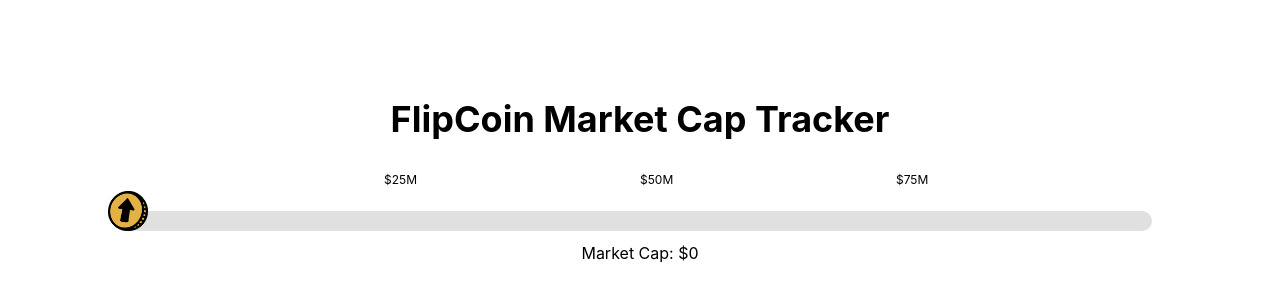
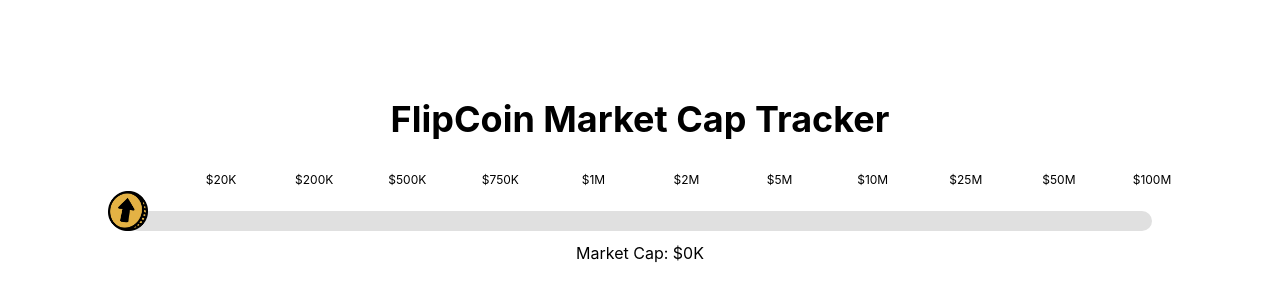
Before and after one commit to Dyligentlydone/flipcoin, a React (Vite) app in the folder frontend/: page /main in a window 1280 px wide. Shown: the part 198-498 px from the top of the page. Built offline with nearby package versions, Linux system fonts and the light colour scheme; no server answers.

Commit message:
Update market cap tracker with dynamic checkpoints and improved scaling

```diff
--- a/frontend/src/components/FlipCoinTracker.tsx
+++ b/frontend/src/components/FlipCoinTracker.tsx
@@ -8,7 +8,26 @@ const MAX_MARKET_CAP = 100_000_000; // $100M target for progress bar
 
 function FlipCoinTracker() {
   const [marketCap, setMarketCap] = useState(0);
-  const progress = Math.min((marketCap / MAX_MARKET_CAP) * 100, 100);
+  const checkpoints = [
+    20000, // 20K
+    200000, // 200K
+    500000, // 500K
+    750000, // 750K
+    1000000, // 1M
+    2000000, // 2M
+    5000000, // 5M
+    10000000, // 10M
+    25000000, // 25M
+    50000000, // 50M
+    100000000, // 100M
+  ];
+
+  // Find the next checkpoint
+  const nextCheckpoint = checkpoints.find(cp => cp > marketCap) || checkpoints[checkpoints.length - 1];
+  const prevCheckpoint = checkpoints[checkpoints.findIndex(cp => cp > marketCap) - 1] || 0;
+
+  // Calculate progress relative to current range
+  const progress = ((marketCap - prevCheckpoint) / (nextCheckpoint - prevCheckpoint)) * 100;
   const flipSpeed = Math.max(2 - progress / 50, 0.5); // Faster flip at higher market cap
 
   useEffect(() => {
@@ -19,9 +38,9 @@ function FlipCoinTracker() {
         console.log('Fetching price from Jupiter...');
         const response = await axios.get('https://quote-api.jup.ag/v6/quote', {
           params: {
-            inputMint: TOKEN_ADDRESS,
-            outputMint: 'So11111111111111111111111111111111111111112', // SOL
-            amount: '1000000000' // 1 token with 9 decimals
+            inputMint: 'So11111111111111111111111111111111111111112', // SOL
+            outputMint: TOKEN_ADDRESS,
+            amount: '1000000000' // 1 SOL in lamports
           }
         });
 
@@ -39,13 +58,16 @@ function FlipCoinTracker() {
             solUsdPrice
           });
 
-          // Calculate price in SOL (outAmount/inAmount)
-          const priceInSol = outAmount / 1e9; // Convert from lamports
-          const priceInUsd = priceInSol * solUsdPrice;
-          const marketCapValue = priceInUsd * 1000000000; // Total supply
+          // Calculate price in USD
+          const tokenAmount = parseInt(response.data.outAmount); // How many tokens you get for 1 SOL
+          const pricePerToken = 1 / (tokenAmount / 1e9); // Price in SOL per token
+          const priceInUsd = pricePerToken * solUsdPrice; // Convert to USD
+          // Calculate market cap (result will be in thousands)
+          const marketCapValue = priceInUsd * 1000000000; // Multiply by total supply
 
           console.log('Calculated values:', {
-            priceInSol,
+            tokenAmount,
+            pricePerToken,
             priceInUsd,
             marketCapValue,
             solPrice: solUsdPrice
@@ -106,12 +128,31 @@ function FlipCoinTracker() {
       </Box>
 
       {/* Milestone Markers */}
-      <Box sx={{ position: 'absolute', top: -40, left: '25%', fontSize: '12px' }}>$25M</Box>
-      <Box sx={{ position: 'absolute', top: -40, left: '50%', fontSize: '12px' }}>$50M</Box>
-      <Box sx={{ position: 'absolute', top: -40, left: '75%', fontSize: '12px' }}>$75M</Box>
+      {checkpoints.map((cp, index) => {
+        const position = (index + 1) / checkpoints.length * 100;
+        const label = cp >= 1000000 ?
+          `$${(cp / 1000000).toFixed(0)}M` :
+          `$${(cp / 1000).toFixed(0)}K`;
+        return (
+          <Box
+            key={cp}
+            sx={{
+              position: 'absolute',
+              top: -40,
+              left: `${position}%`,
+              fontSize: '12px',
+              transform: 'translateX(-50%)'
+            }}
+          >
+            {label}
+          </Box>
+        );
+      })}
 
       <Box sx={{ textAlign: 'center', marginTop: '10px' }}>
-        Market Cap: ${marketCap.toLocaleString('en-US', { maximumFractionDigits: 2 })}
+        <div className="market-cap-text">
+          Market Cap: ${(marketCap / 1000).toLocaleString('en-US', { maximumFractionDigits: 2 })}K
+        </div>
       </Box>
     </Box>
   );
```
